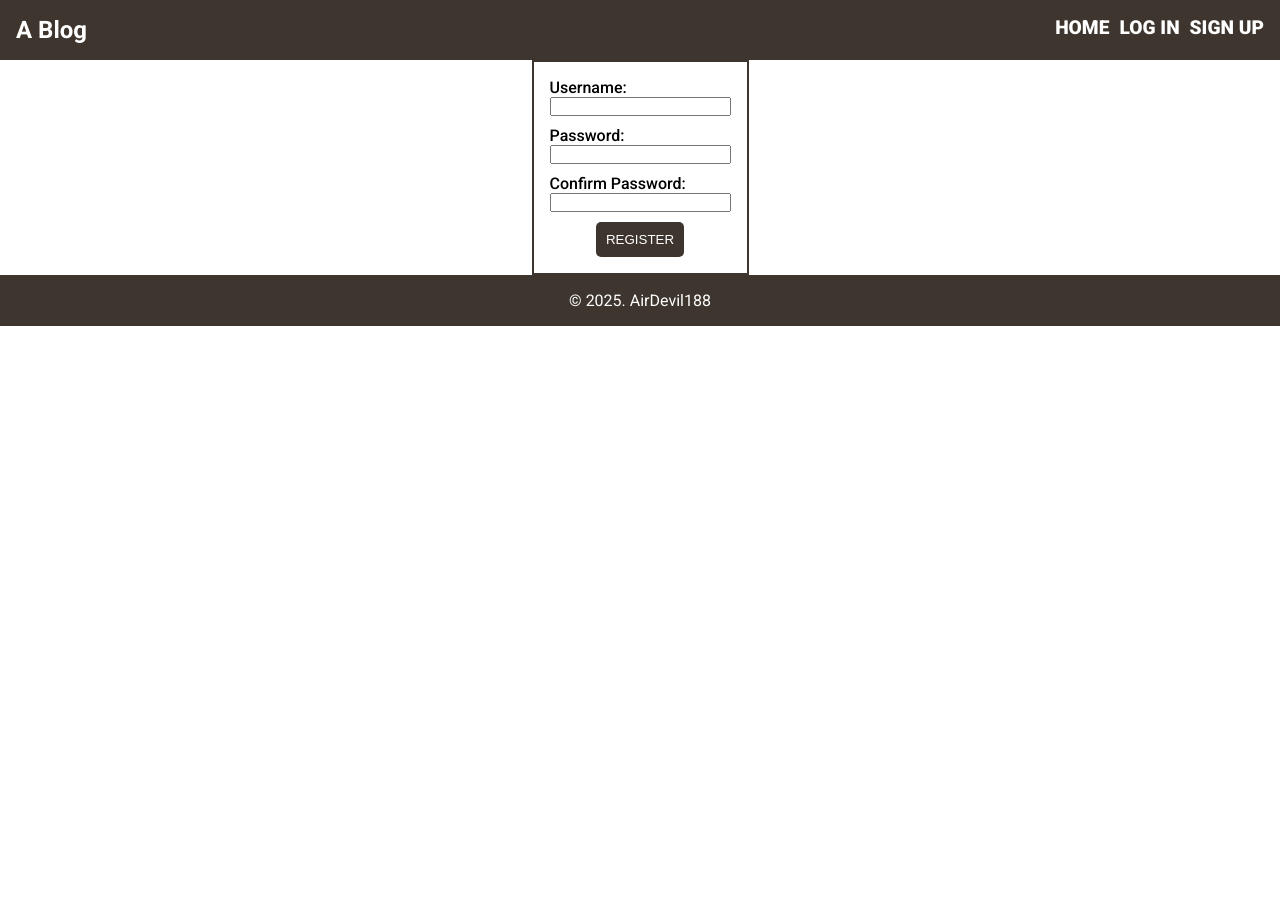
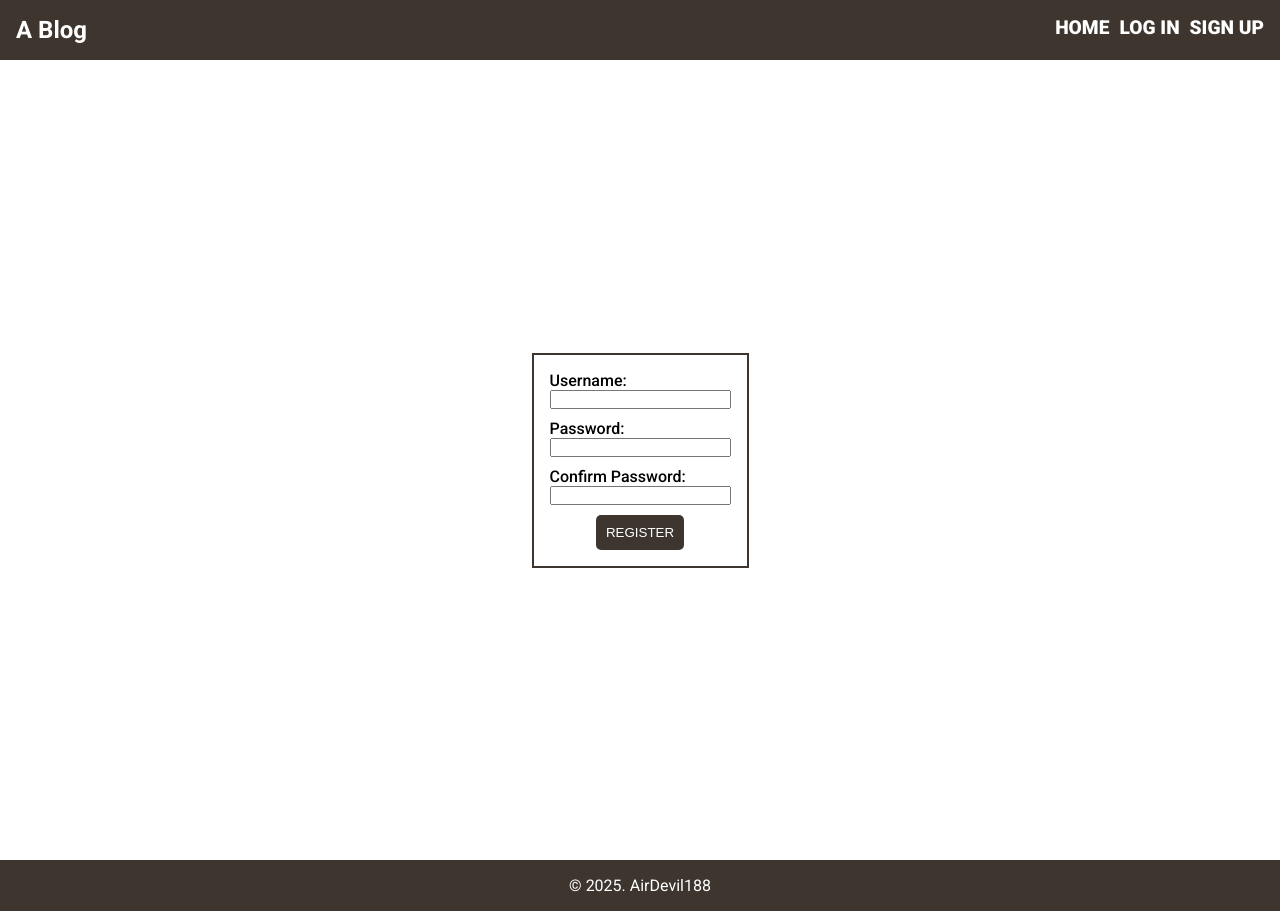
Before and after one commit to AirDevil188/blog_api, a React (Vite) app in the folder frontend/: page /sign-up in a window 1280 px wide. Before the commit the page ends 800 px from the top, so only its background shows below. Built offline with nearby package versions, Linux system fonts and the light colour scheme.

Commit message:
fix: add height of 100vh to mainContainer

```diff
--- a/frontend/src/components/Log-In.module.css
+++ b/frontend/src/components/Log-In.module.css
@@ -7,6 +7,7 @@
   flex-flow: column wrap;
   justify-content: center;
   align-items: center;
+  height: 100vh;
 }
 
 .logInSection {
--- a/frontend/src/components/Sign-up.module.css
+++ b/frontend/src/components/Sign-up.module.css
@@ -3,6 +3,7 @@
   flex-flow: column wrap;
   justify-content: center;
   align-items: center;
+  height: 100vh;
 }
 
 .signUpSection {
```
